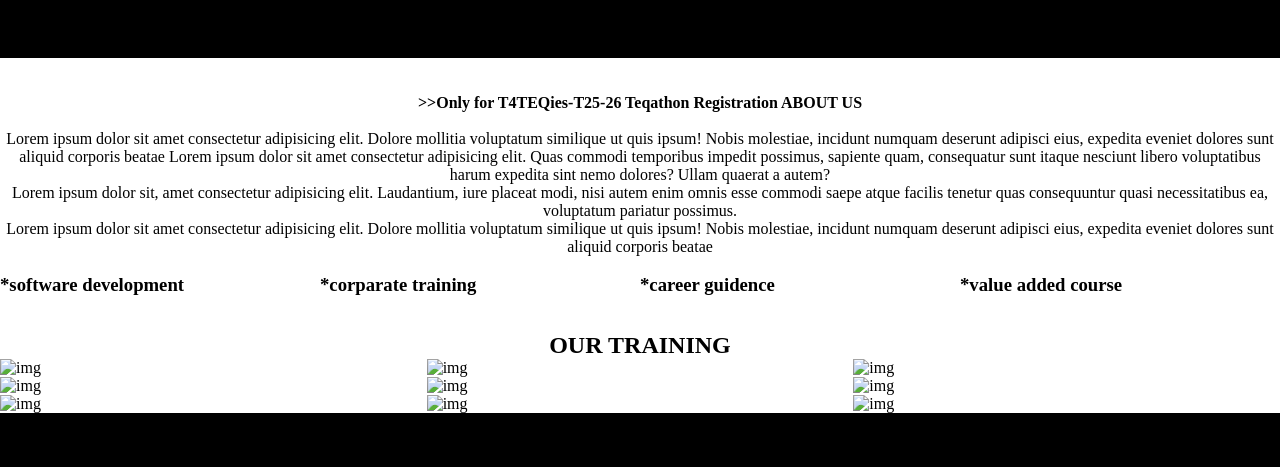
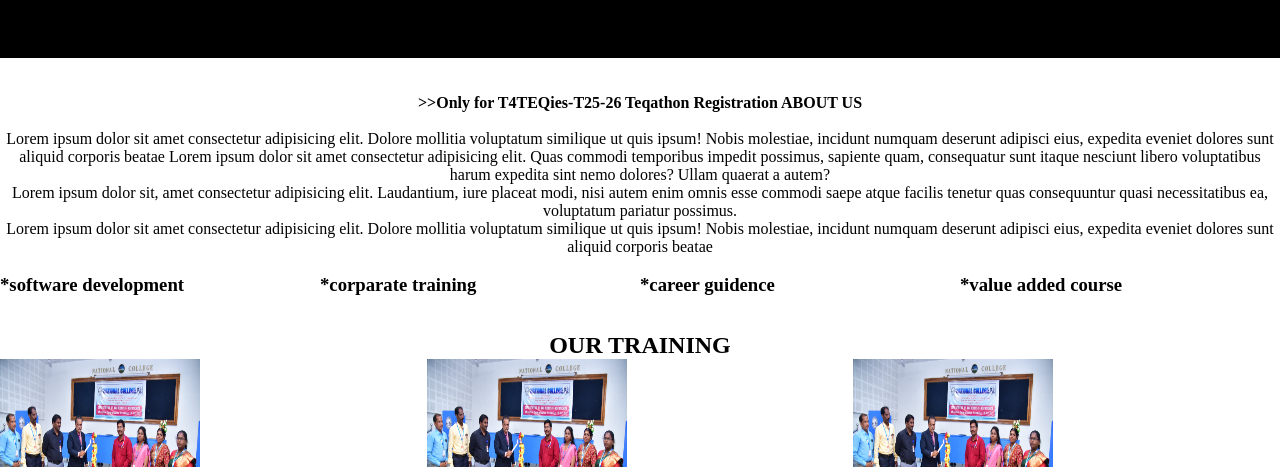
Before and after one commit to Nandhu2026/project1, a plain HTML site: page index.html in a window 1280 px wide. Shown: the part 107-574 px from the top of the page. Drawn offline with Linux system fonts and the light colour scheme.

Commit message:
index.html

```diff
--- a/index.html
+++ b/index.html
@@ -75,15 +75,17 @@
           <center><h2>OUR TRAINING</h2 ></center>
         </div>
         <div class="img">
-            <div class="img-1"><img src="Screenshots/Screenshot 2025-06-19 145005.png" alt="img" width="200px" height="200px"></div>
-            <div class="img-1"><img src="Screenshots/Screenshot 2025-06-19 145005.png" alt="img" width="200px" height="200px"></div>
-            <div class="img-1"><img src="Screenshots/Screenshot 2025-06-19 145005.png" alt="img" width="200px" height="200px"></div>
-            <div class="img-1"><img src="Screenshots/Screenshot 2025-06-19 145005.png" alt="img" width="200px" height="200px"></div>
-            <div class="img-1"><img src="Screenshots/Screenshot 2025-06-19 145005.png" alt="img" width="200px" height="200px"></div>
-            <div class="img-1"><img src="Screenshots/Screenshot 2025-06-19 145005.png" alt="img" width="200px" height="200px"></div>
-            <div class="img-1"><img src="Screenshots/Screenshot 2025-06-19 145005.png" alt="img" width="200px" height="200px"></div>
-            <div class="img-1"><img src="Screenshots/Screenshot 2025-06-19 145005.png" alt="img" width="200px" height="200px"></div>
-            <div class="img-1"><img src="Screenshots/Screenshot 2025-06-19 145005.png" alt="img" width="200px" height="200px"></div>
+            <div class="img-1"><img src="Screenshot 2025-06-19 145005.png" alt="img" width="200px" height="200px"></div>
+           <div class="img-1"><img src="Screenshot 2025-06-19 145005.png" alt="img" width="200px" height="200px"></div>
+               <div class="img-1"><img src="Screenshot 2025-06-19 145005.png" alt="img" width="200px" height="200px"></div>
+               <div class="img-1"><img src="Screenshot 2025-06-19 145005.png" alt="img" width="200px" height="200px"></div>
+               <div class="img-1"><img src="Screenshot 2025-06-19 145005.png" alt="img" width="200px" height="200px"></div>
+               <div class="img-1"><img src="Screenshot 2025-06-19 145005.png" alt="img" width="200px" height="200px"></div>
+               <div class="img-1"><img src="Screenshot 2025-06-19 145005.png" alt="img" width="200px" height="200px"></div>
+               <div class="img-1"><img src="Screenshot 2025-06-19 145005.png" alt="img" width="200px" height="200px"></div>
+               <div class="img-1"><img src="Screenshot 2025-06-19 145005.png" alt="img" width="200px" height="200px"></div>
+               <div class="img-1"><img src="Screenshot 2025-06-19 145005.png" alt="img" width="200px" height="200px"></div>
+
         </div>
         <div>
              <nav class="n2">
```
